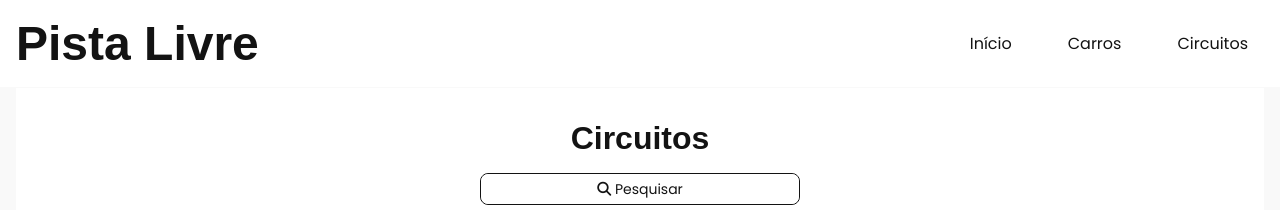
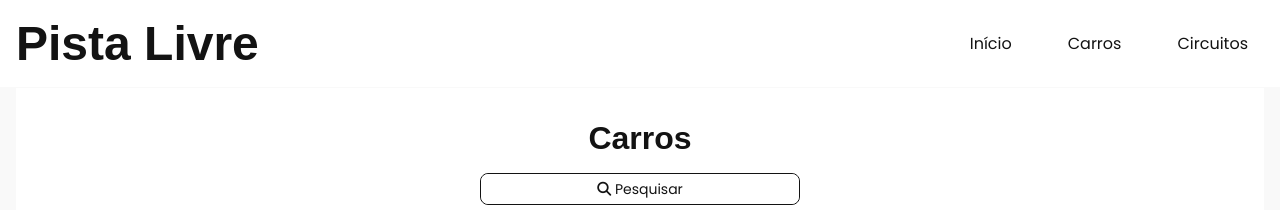
Before and after one commit to JonathanGOSantos/pista-livre, a plain HTML site: page carros.html in a window 1280 px wide. Shown: the top 210 px of the page. Drawn offline with Linux system fonts and the light colour scheme; a web font is replaced by a local one.

Commit message:
Fix cars page title

```diff
--- a/carros.html
+++ b/carros.html
@@ -58,7 +58,7 @@
 
     <main class="c-cars">
       <header class="c-cars__header">
-        <h2 class="c-cars__title">Circuitos</h2>
+        <h2 class="c-cars__title">Carros</h2>
 
         <div class="c-search">
           <label class="c-search__label" for="cars-search-input">
```
